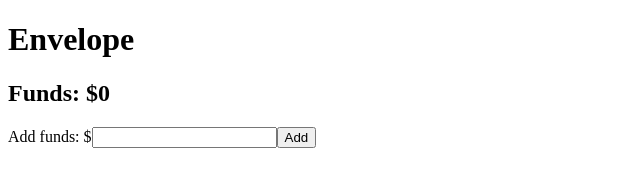
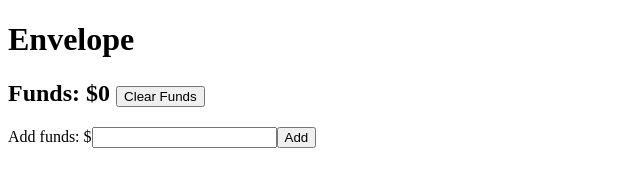
Before and after one commit to iwantmyhatback/envelopes, a React app: page / in a window 1280 px wide. Shown: the top 169 px of the page, without its empty margins (0-640 px from the left). Built offline with nearby package versions, Linux system fonts and the light colour scheme; no server answers; the HTML template or start-up script is replaced by a standard one.

Commit message:
add clear button to funds

```diff
--- a/client/src/category.jsx
+++ b/client/src/category.jsx
@@ -14,7 +14,11 @@ const Category = ({category, updateCategoryHandler, updateFundsHandler, deleteHa
       updateFundsHandler(addAmount);
       updateCategoryHandler(category, "now", category.now * -1);
     }}>Clear</button>
-    <button type="button" onClick={() => deleteHandler(category.id)}>Delete</button>
+    <button type="button" onClick={() => {
+      const addAmount = category.now;
+      updateFundsHandler(addAmount);
+      deleteHandler(category.id);
+    }}>Delete</button>
   </div>
   );
 };
--- a/client/src/index.jsx
+++ b/client/src/index.jsx
@@ -116,7 +116,7 @@ class App extends React.Component {
     return (
       <div>
         <h1>Envelope</h1>
-        <h2>Funds: ${this.state.totalFunds}</h2>
+        <h2>Funds: ${this.state.totalFunds} <button type="button" onClick={() => {this.updateFundsBound(this.state.totalFunds * -1)}}>Clear Funds</button></h2>
         <AddFundsForm updateFundsHandler={this.updateFundsBound} />
         <h3>My envelopes:</h3>
         <MainList
```
